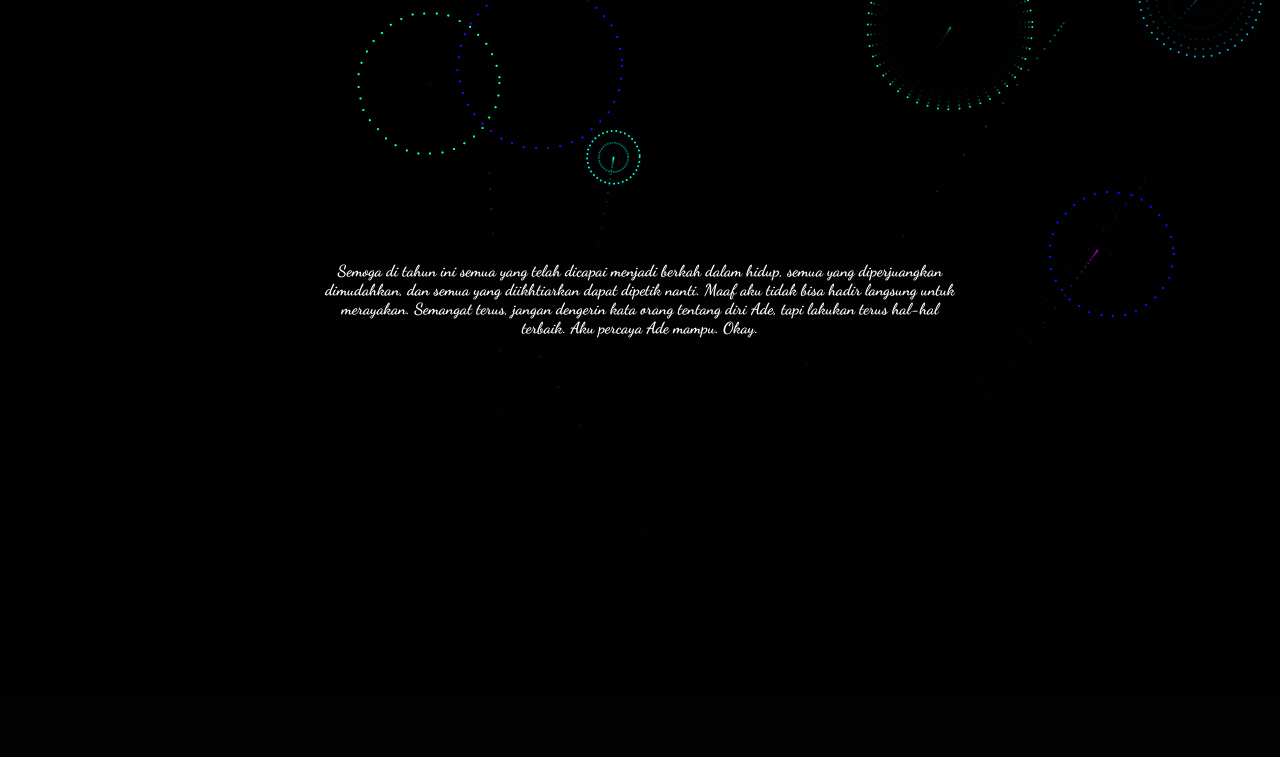
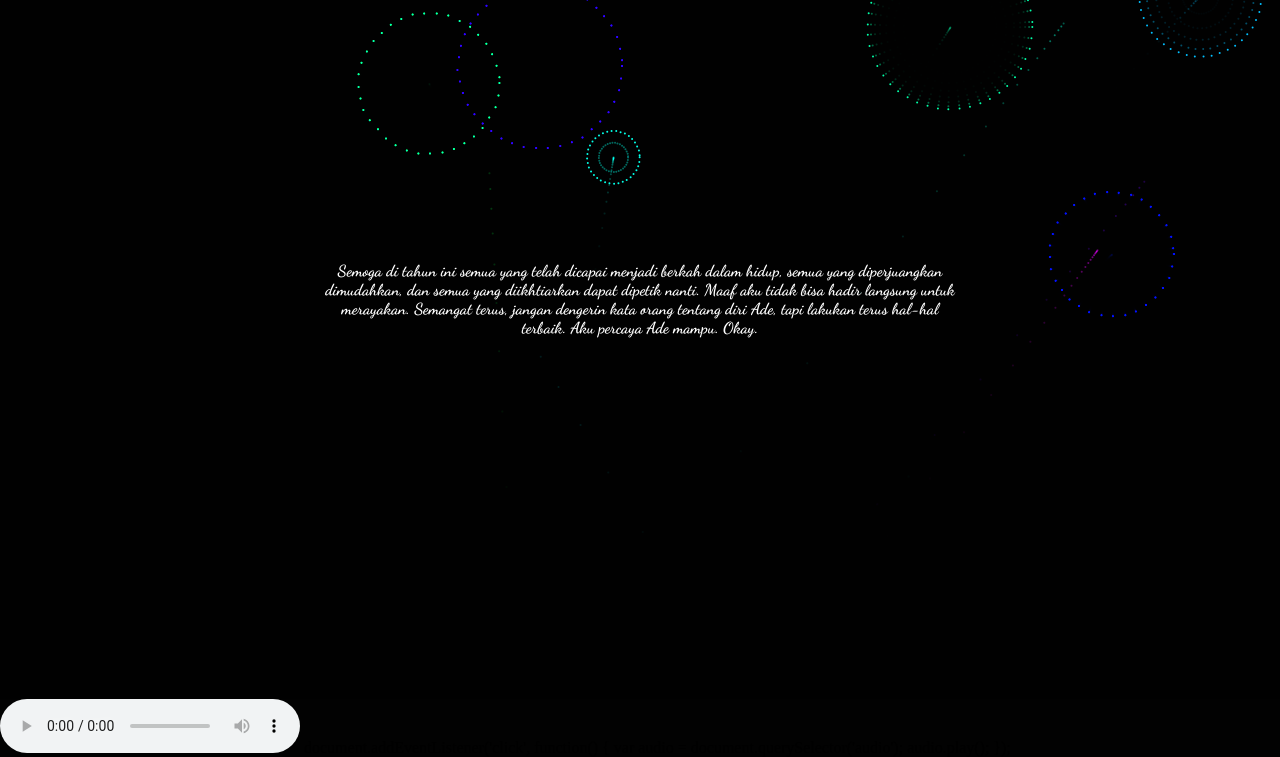
Before and after one commit to rootAmr/Happyd, a plain HTML site: page index.html in a window 1280 px wide. Shown: the part 101-858 px from the top of the page. Before the commit the page ends 800 px from the top, so only its background shows below. Drawn offline with Linux system fonts and the light colour scheme; animation ran at ten frames a second.

Commit message:
Update index.html

```diff
--- a/index.html
+++ b/index.html
@@ -83,10 +83,15 @@
   <h1>Happy Birthday to You Ade Septya Damayanti</h1>
   <canvas id="birthday"></canvas>
 
-<audio autoplay loop>
+<audio controls autoplay loop>
   <source src="https://g.top4top.io/m_31747cn5g1.mp3" type="audio/mpeg">
   Your browser does not support the audio element.
 </audio>
+
+  document.addEventListener('click', function() {
+  var audio = document.querySelector('audio');
+  audio.play();
+});
 
   <!-- Pesan ucapan -->
   <div class="message">
```
